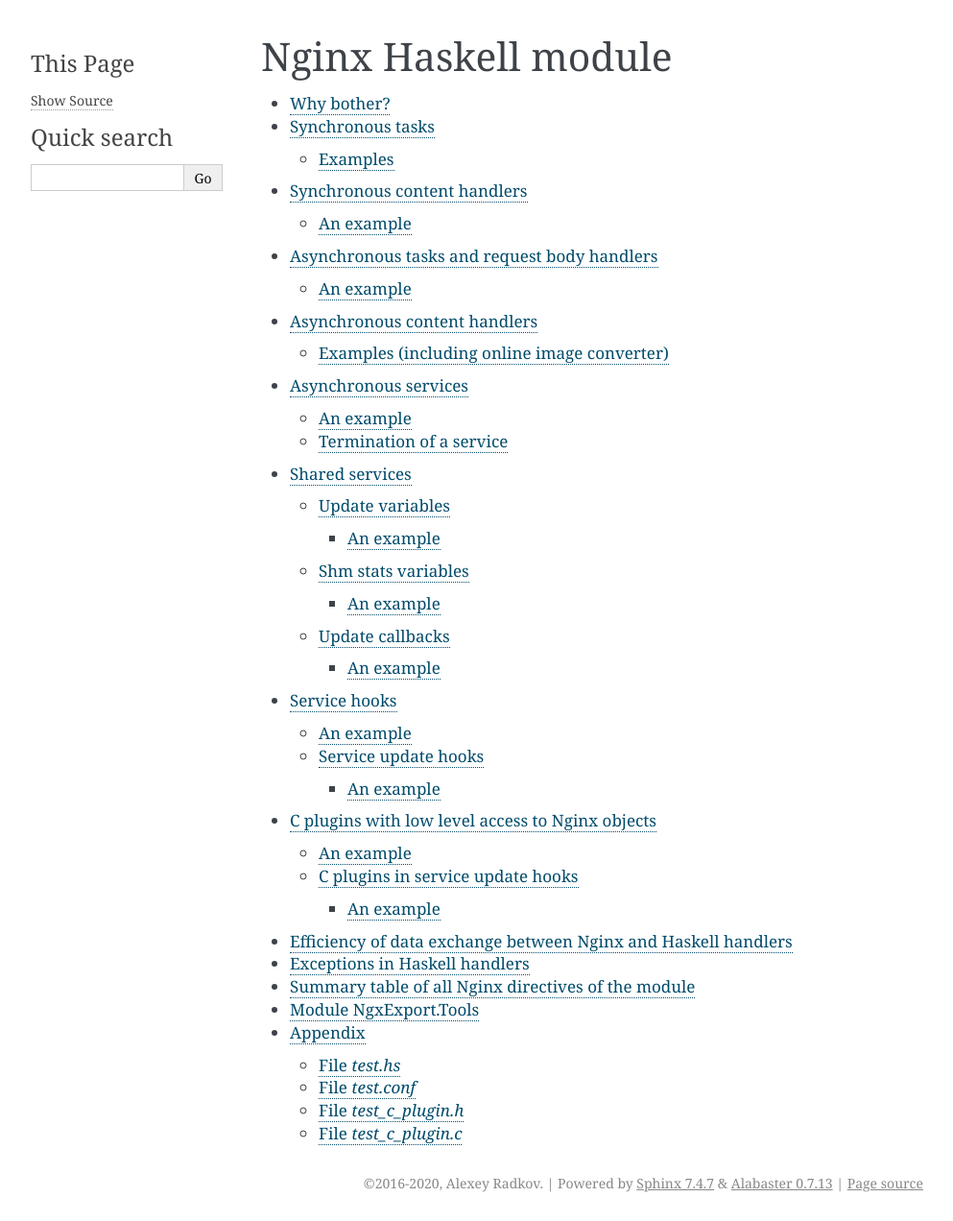
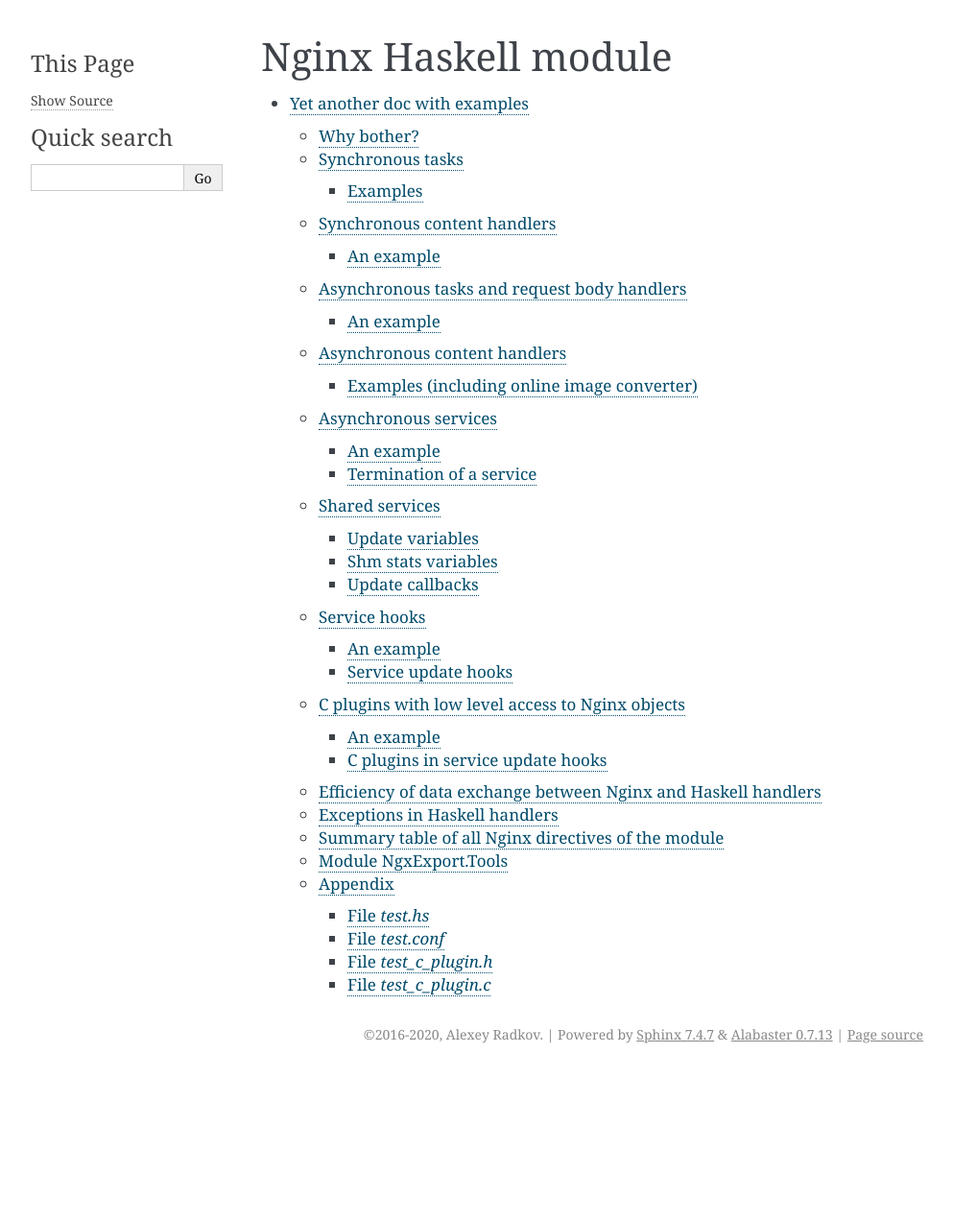
Before and after one commit to lyokha/nginx-haskell-module, a Sphinx documentation site: the page built from docs/index.rst, in a window 1280 px wide. Shown: the whole page at 96% size, without its empty margins (148-1141 px from the left). Built offline with Sphinx 7.4.7, drawn with Linux system fonts in a browser that asks for light colours; after the commit the page ends 1117 px from its top, so only the background shows below that.

Commit message:
updated document structure [ci skip]

```diff
--- a/docs/conf.py
+++ b/docs/conf.py
@@ -2,8 +2,7 @@
 author = u'Alexey Radkov'
 copyright = u'2016-2020, Alexey Radkov'
 
-html_title = "Nginx Haskell module (yet another doc with examples)"
-html_short_title = "Nginx Haskell module"
+html_title = "Nginx Haskell module"
 
 master_doc = 'index'
 
--- a/docs/index.rst
+++ b/docs/index.rst
@@ -4,4 +4,4 @@
 .. toctree::
    :maxdepth: 3
 
-   Yet another doc with examples <yet-another-doc-with-examples/nginx-haskell-module-yadwe.rst>
+   yet-another-doc-with-examples/nginx-haskell-module-yadwe.rst
--- a/docs/yet-another-doc-with-examples/nginx-haskell-module-yadwe.rst
+++ b/docs/yet-another-doc-with-examples/nginx-haskell-module-yadwe.rst
@@ -1,3 +1,7 @@
+=============================
+Yet another doc with examples
+=============================
+
 Why bother?
 ===========
 
```
Also changed, not shown: 1 other file.
